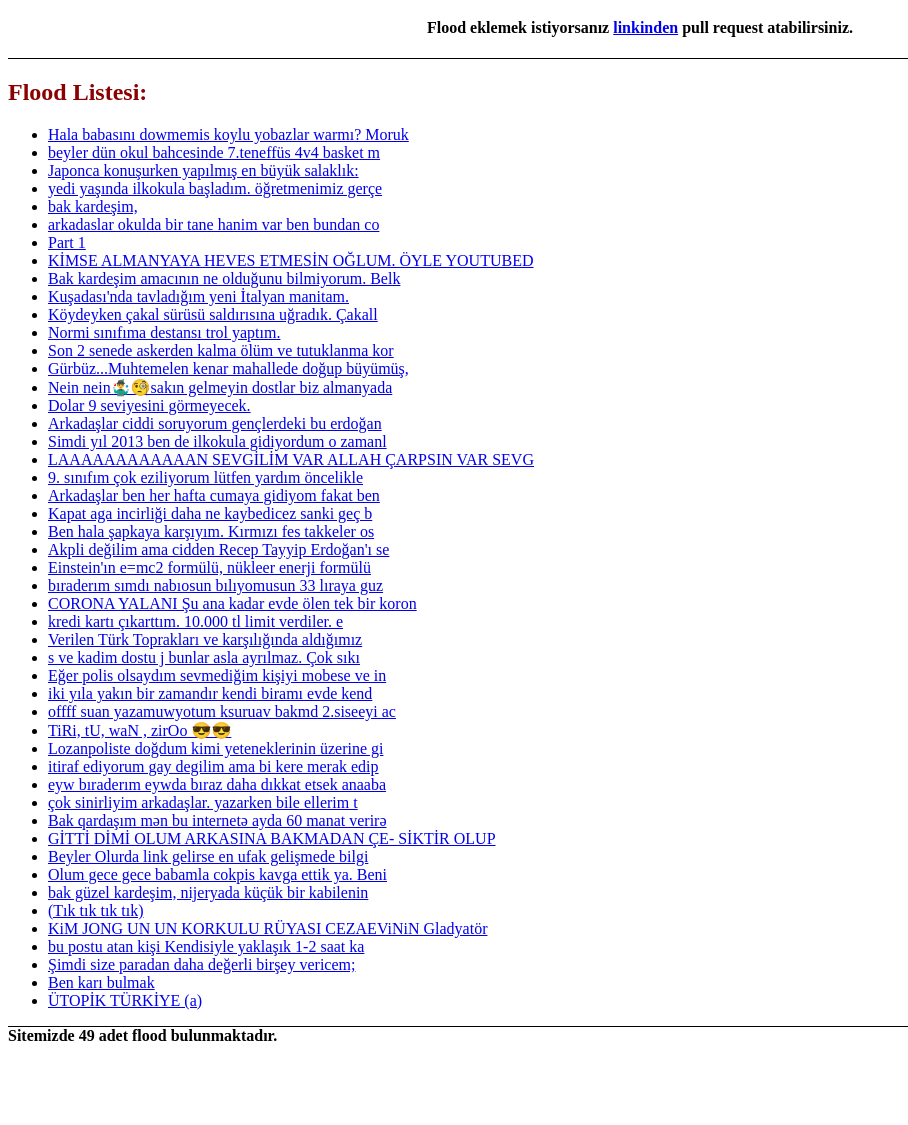
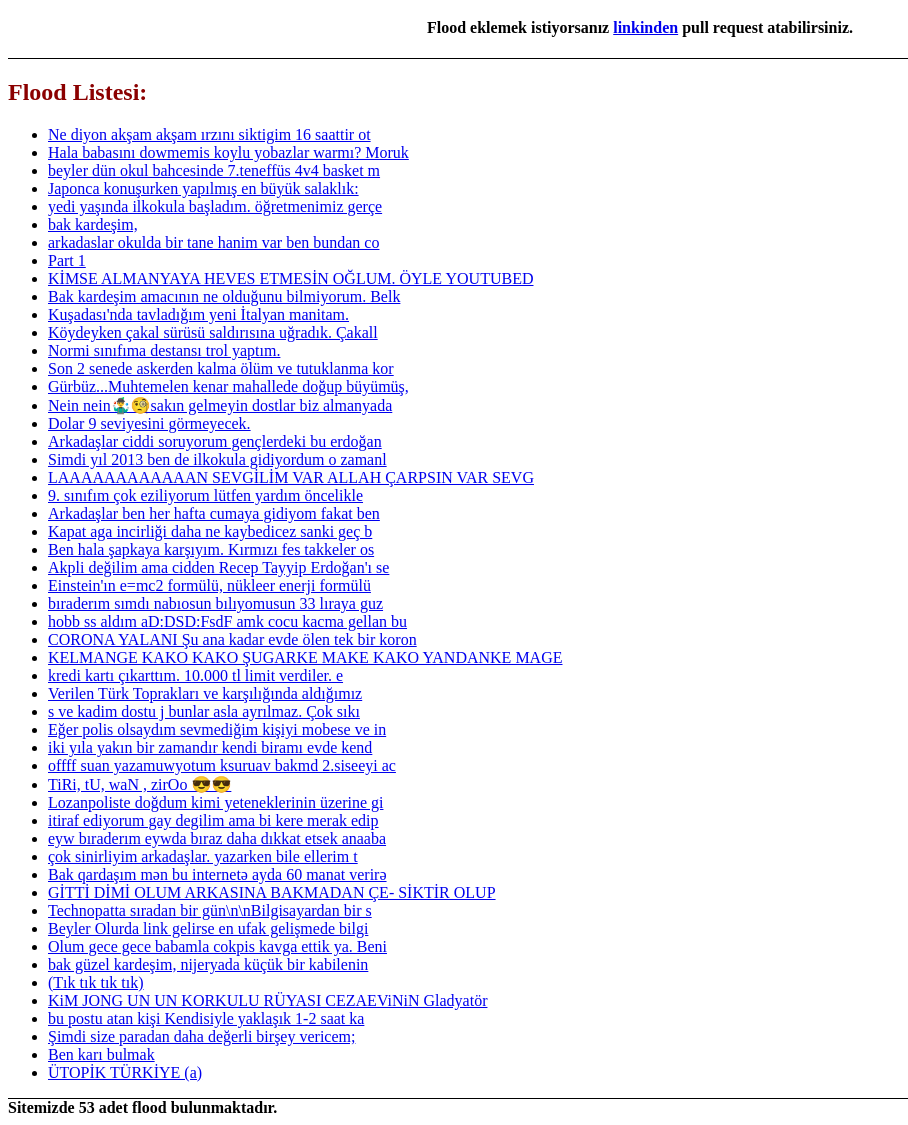
Before and after one commit to flood-archive/flood-archive.github.io, a plain HTML site: page docs/index.html in a window 1280 px wide. Shown: the part 61-1186 px from the top of the page, without its empty margins (0-908 px from the left). Before the commit the page ends 1114 px from the top, so only its background shows below. Drawn offline with Linux system fonts and the light colour scheme.

Commit message:
Rebuild.

```diff
--- a/docs/index.html
+++ b/docs/index.html
@@ -33,7 +33,8 @@
 <div class="flood-list">
     <h2>Flood Listesi:</h2>
     <ul>
-    	<li><a href='https://raw.githubusercontent.com/flood-archive/flood-archive.github.io/master/floods/hala-babasini-dovmemis.txt'>Hala babasını dowmemis koylu yobazlar warmı? Moruk</a></li>
+    	<li><a href='https://raw.githubusercontent.com/flood-archive/flood-archive.github.io/master/floods/16-saattir-otobüsteyim.txt'>Ne diyon akşam akşam ırzını siktigim 16 saattir ot</a></li>
+		<li><a href='https://raw.githubusercontent.com/flood-archive/flood-archive.github.io/master/floods/hala-babasini-dovmemis.txt'>Hala babasını dowmemis koylu yobazlar warmı? Moruk</a></li>
 		<li><a href='https://raw.githubusercontent.com/flood-archive/flood-archive.github.io/master/floods/beyler-dun-okul-bahcesinde.txt'>beyler dün okul bahcesinde 7.teneffüs 4v4 basket m</a></li>
 		<li><a href='https://raw.githubusercontent.com/flood-archive/flood-archive.github.io/master/floods/japonca-konusurken-yapilmis.txt'>Japonca konuşurken yapılmış en büyük salaklık:
 </a></li>
@@ -65,7 +66,9 @@
 		<li><a href='https://raw.githubusercontent.com/flood-archive/flood-archive.github.io/master/floods/akpli-degilim-ama.txt'>Akpli değilim ama cidden Recep Tayyip Erdoğan'ı se</a></li>
 		<li><a href='https://raw.githubusercontent.com/flood-archive/flood-archive.github.io/master/floods/einistenin-emc2-formulu.txt'>Einstein'ın e=mc2 formülü, nükleer enerji formülü </a></li>
 		<li><a href='https://raw.githubusercontent.com/flood-archive/flood-archive.github.io/master/floods/biraderim-simdi-nabiosun.txt'>bıraderım sımdı nabıosun bılıyomusun 33 lıraya guz</a></li>
+		<li><a href='https://raw.githubusercontent.com/flood-archive/flood-archive.github.io/master/floods/hop-ss-aldım.txt'>hobb ss aldım aD:DSD:FsdF amk cocu kacma gellan bu</a></li>
 		<li><a href='https://raw.githubusercontent.com/flood-archive/flood-archive.github.io/master/floods/corona-yalanı.txt'>CORONA YALANI Şu ana kadar evde ölen tek bir koron</a></li>
+		<li><a href='https://raw.githubusercontent.com/flood-archive/flood-archive.github.io/master/floods/kelmange.txt'>KELMANGE KAKO KAKO ŞUGARKE MAKE KAKO YANDANKE MAGE</a></li>
 		<li><a href='https://raw.githubusercontent.com/flood-archive/flood-archive.github.io/master/floods/kredi-karti-cikarttim.txt'>kredi kartı çıkarttım. 10.000 tl limit verdiler. e</a></li>
 		<li><a href='https://raw.githubusercontent.com/flood-archive/flood-archive.github.io/master/floods/verilen-turk-topraklari.txt'>Verilen Türk Toprakları ve karşılığında aldığımız
 </a></li>
@@ -81,6 +84,7 @@
 		<li><a href='https://raw.githubusercontent.com/flood-archive/flood-archive.github.io/master/floods/cok-sinirliyim-arkadaslar.txt'>çok sinirliyim arkadaşlar. yazarken bile ellerim t</a></li>
 		<li><a href='https://raw.githubusercontent.com/flood-archive/flood-archive.github.io/master/floods/bak-kardesim-ben-bu-internete.txt'>Bak qardaşım mən bu internetə ayda 60 manat verirə</a></li>
 		<li><a href='https://raw.githubusercontent.com/flood-archive/flood-archive.github.io/master/floods/gitti-dimi-olum.txt'>GİTTİ DİMİ OLUM ARKASINA BAKMADAN ÇE- SİKTİR OLUP </a></li>
+		<li><a href='https://raw.githubusercontent.com/flood-archive/flood-archive.github.io/master/floods/technopatta-sıradan-bir-gün.txt'>Technopatta sıradan bir gün\n\nBilgisayardan bir s</a></li>
 		<li><a href='https://raw.githubusercontent.com/flood-archive/flood-archive.github.io/master/floods/beyler-olurda-link-gelirse.txt'>Beyler Olurda link gelirse en ufak gelişmede bilgi</a></li>
 		<li><a href='https://raw.githubusercontent.com/flood-archive/flood-archive.github.io/master/floods/olum-gece-gece-babamla-cok-pis.txt'>Olum gece gece babamla cokpis kavga ettik ya. Beni</a></li>
 		<li><a href='https://raw.githubusercontent.com/flood-archive/flood-archive.github.io/master/floods/bak-guzel-kardesim-nijeryada.txt'>bak güzel kardeşim, nijeryada küçük bir kabilenin </a></li>
@@ -97,7 +101,7 @@
 
     </ul>
 </div>
-<b>Sitemizde 49 adet flood bulunmaktadır.</b>
+<b>Sitemizde 53 adet flood bulunmaktadır.</b>
 
 </body>
 </html>
```
